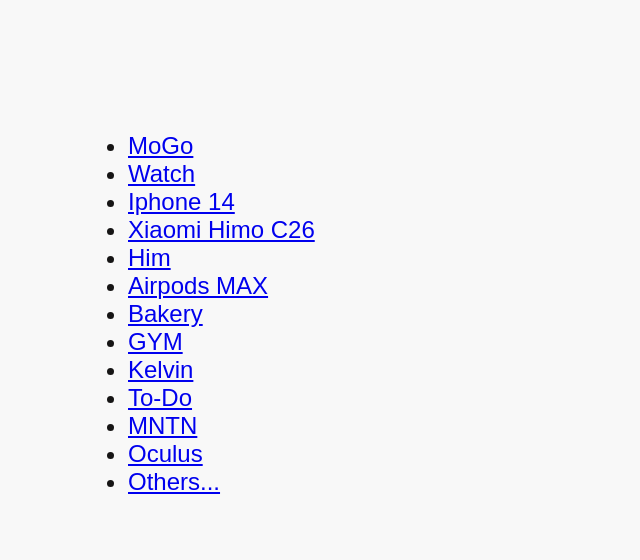
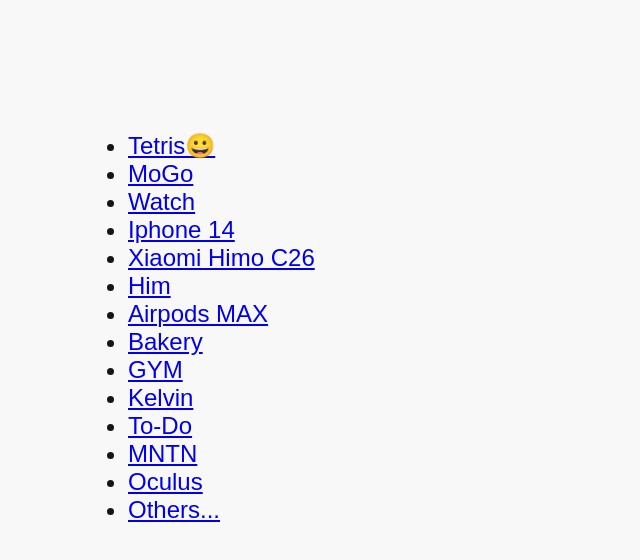
Before and after one commit to garya08/Prof, a plain HTML site: page index.html in a window 1280 px wide. Shown: the top 560 px of the page, without its empty margins (0-640 px from the left). Drawn offline with Linux system fonts and the light colour scheme.

Commit message:
Update index.html

```diff
--- a/index.html
+++ b/index.html
@@ -12,6 +12,9 @@
 	<div class="userbloc"></div>
 	<div class="container">
 		<ul>
+			<li>
+				<a href="https://garya08.github.io/tetris/" target="_blank"> Tetris😀 </a>
+			</li>
 			<li>
 				<a href="https://garya08.github.io/MoGo/" target="_blank"> MoGo </a>
 			</li>
```
